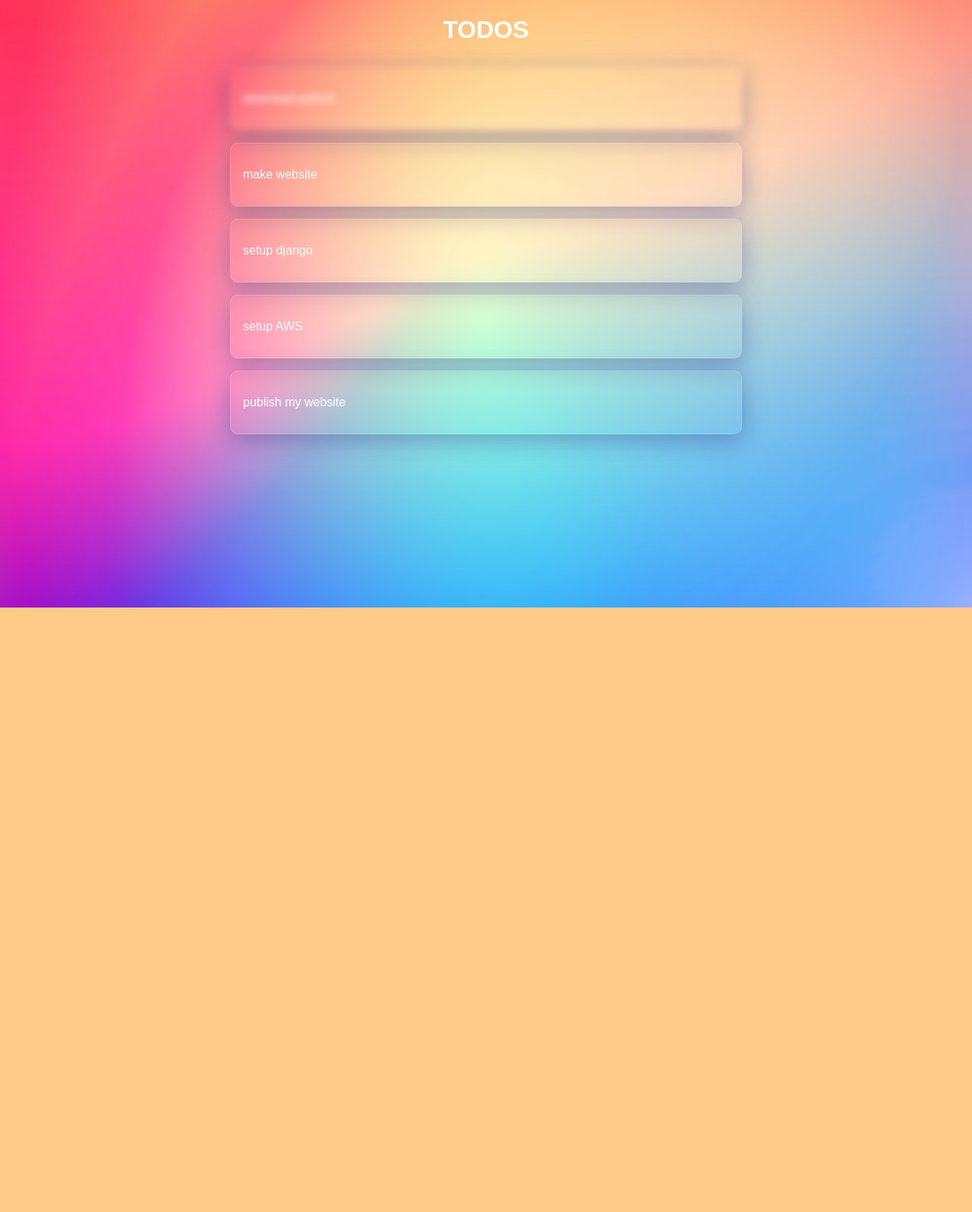
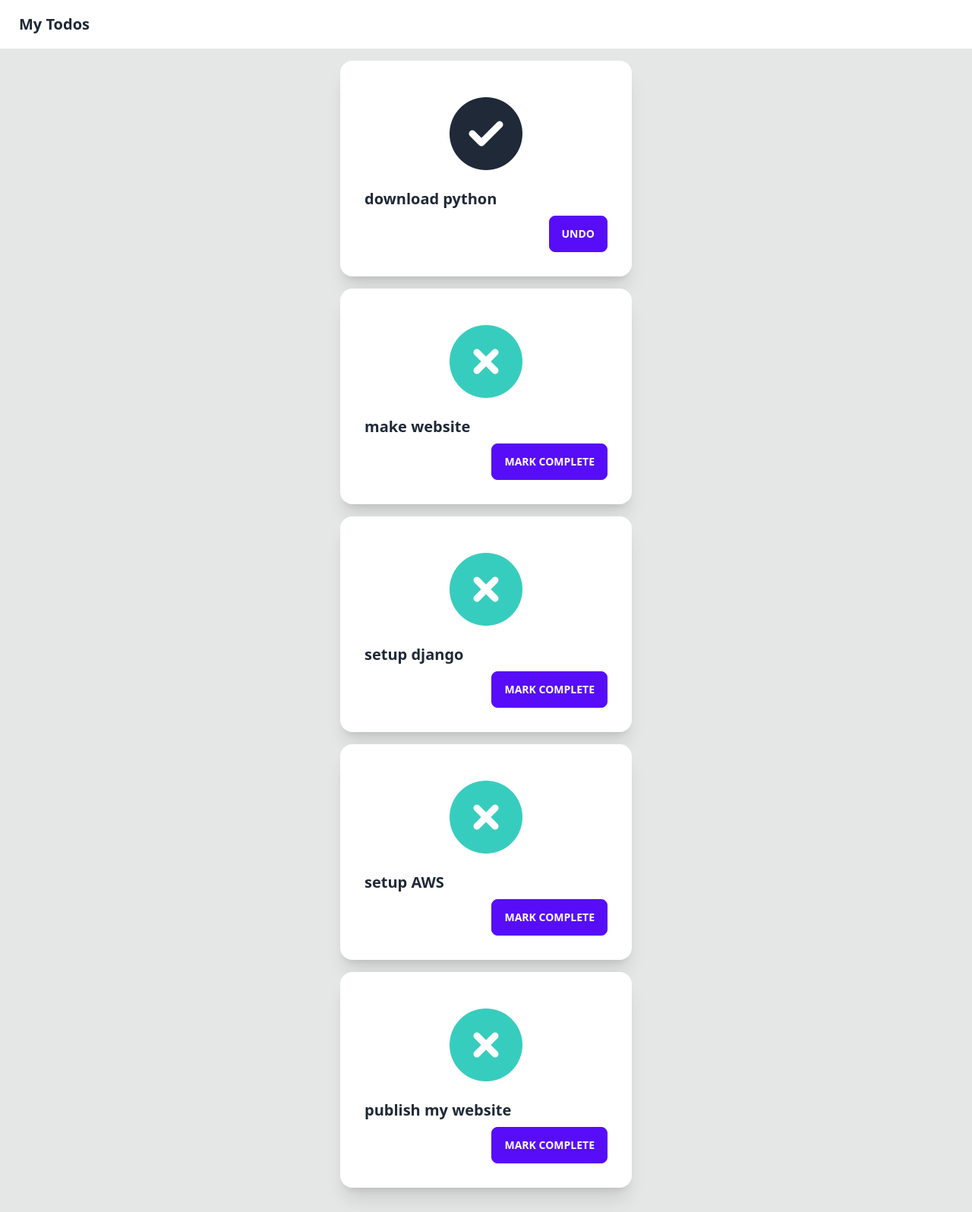
Before and after one commit to tganderson0/django-aws-example, a Django app: page / in a window 1280 px wide. Shown: the whole page at 76% size. Before the commit the page ends 800 px from the top, so only its background shows below. Run offline with Django 4.2, Linux system fonts and the light colour scheme; data comes from the database, SQL or seed files in the repository; data that the repository does not hold is empty; some libraries are stand-ins or nearby versions.

Commit message:
better ui

```diff
--- a/frontend/templates/frontend/index.html
+++ b/frontend/templates/frontend/index.html
@@ -1,24 +1,41 @@
 {% load static %}
 
 <!DOCTYPE html>
-<html>
+<html data-theme="light">
+
 <head>
   <script src="https://unpkg.com/vue@next"></script>
+  <script src="https://cdn.tailwindcss.com"></script>
+  <script src="https://kit.fontawesome.com/43f7f6d8ee.js" crossorigin="anonymous"></script>
+  <link href="https://cdn.jsdelivr.net/npm/daisyui@2.40.1/dist/full.css" rel="stylesheet" type="text/css" />
   <meta charset="utf-8">
   <title>Todos App</title>
-    <link rel="stylesheet" href="{% static 'frontend/style.css' %}">
 </head>
-  <body>
+
+<body class="prose bg-base-300 pb-8">
+  <div class="navbar bg-base-100 mb-4">
+    <a class="btn btn-ghost normal-case text-xl">My Todos</a>
+  </div>
   <div id='app'>
-
-      <div class="todo-container">
-        <h1>TODOS</h1>
-        <div v-for="todo in todos" class="todo-card" :class="todo.state" @click="toggleComplete(todo)">
-          <p>[% todo.task %]</p>
+    <div class="flex flex-col gap-4 items-center w-full">
+      <div v-for="todo in todos" class="card w-96 bg-base-100 shadow-xl hover:shadow-2xl transition-all">
+        <div class="card-body">
+          <div class="flex m-4 justify-center items-center">
+            <i v-if="todo.state !== 'complete'" class="fa-solid fa-circle-xmark text-8xl text-accent"></i>
+            <i v-else class="fa-solid fa-circle-check text-8xl"></i>
+          </div>
+          <h2 class="card-title">[% todo.task %]</h2>
+          <div class="card-actions justify-end">
+            <button class="btn btn-primary" @click="toggleComplete(todo)">[%
+              todo.state
+              !== 'complete' ? 'Mark Complete' : 'Undo' %]</button>
+          </div>
+        </div>
       </div>
     </div>
 
   </div>
   <script src="{% static 'frontend/app.js' %}"></script>
 </body>
+
 </html>
```
Also changed, not shown: frontend/static/frontend/app.js (+3 -4 lines). Lines whose indentation alone changed are shown as unchanged.
